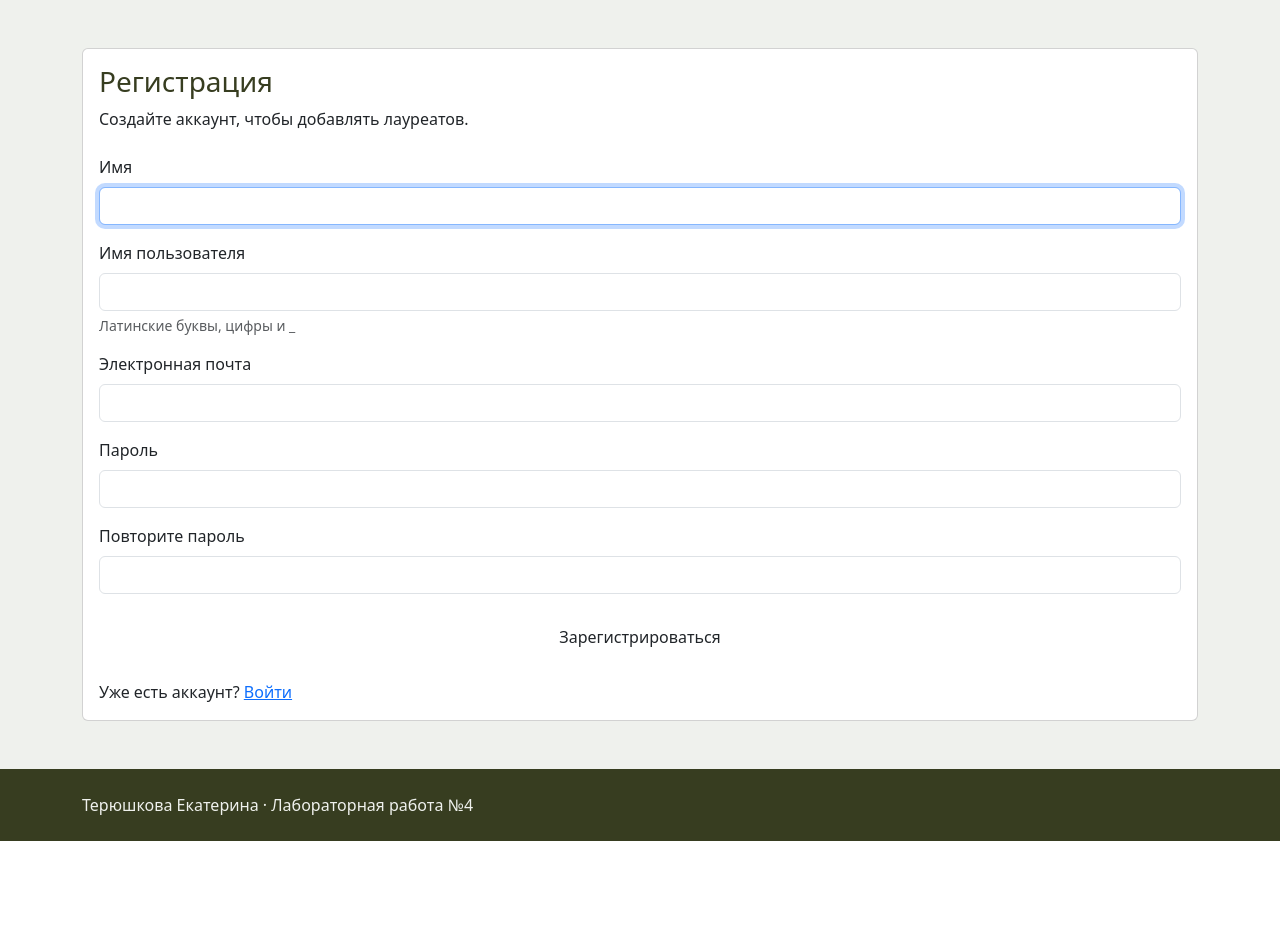
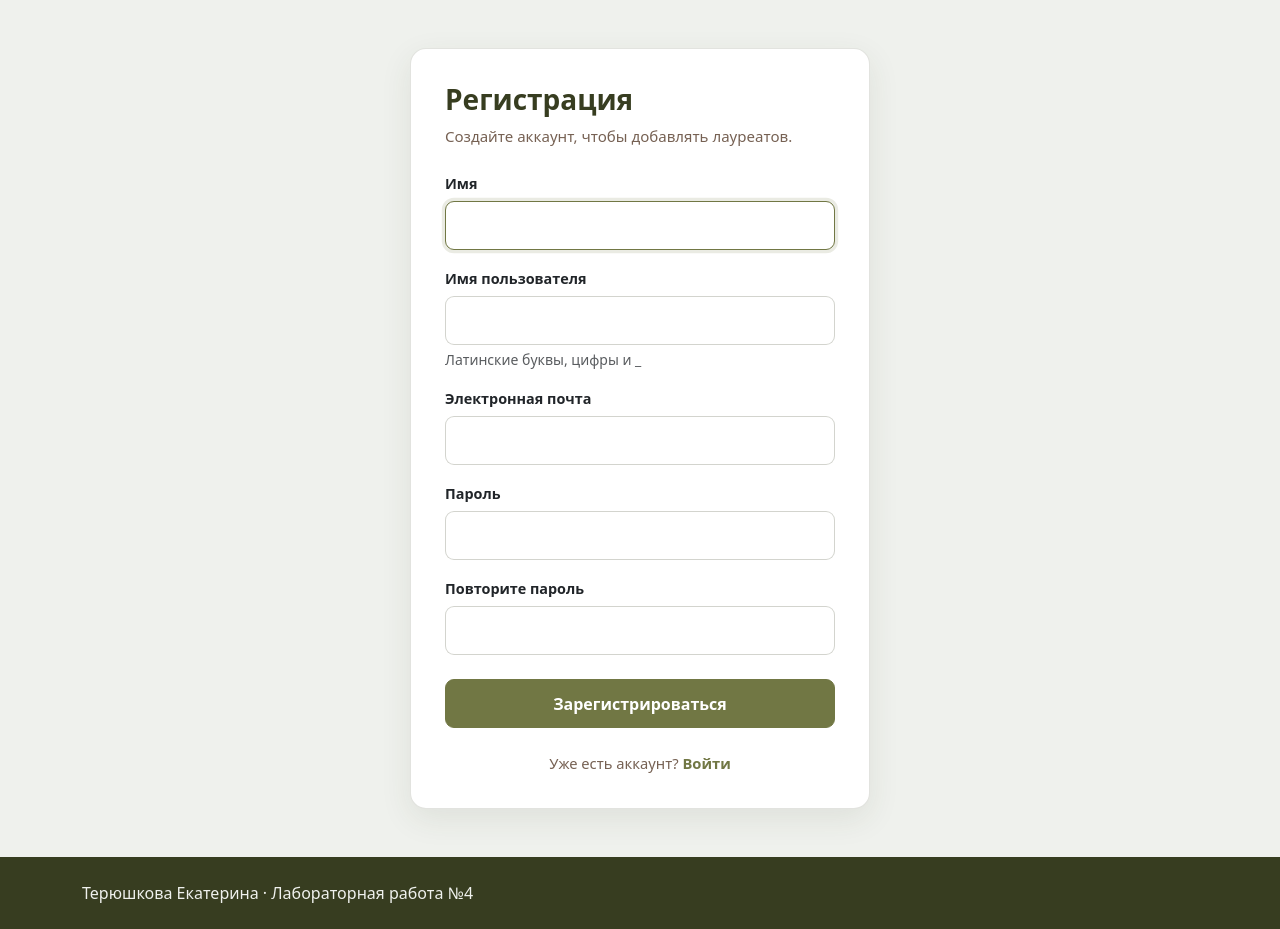
Before and after one commit to teruskovaekaterina-tech/Teryushkova_LR3_Laravel, a Laravel app: page /register in a window 1280 px wide. Shown: the part 68-997 px from the top of the page. Before the commit the page ends 909 px from the top, so only its background shows below. Run offline with Laravel 12, Linux system fonts and the light colour scheme.

Commit message:
ЛР4: компактные страницы входа, регистрации и пользователей

```diff
--- a/resources/scss/app.scss
+++ b/resources/scss/app.scss
@@ -190,11 +190,12 @@ body > main {
   margin-top: auto;
 }
 
-// Формы входа и регистрации.
+// Формы авторизации: компактные панели вместо растягивания по ширине.
 .auth-main {
   display: flex;
   flex-direction: column;
   justify-content: center;
+  align-items: center;
 }
 .auth-page {
   width: 100%;
@@ -202,66 +203,125 @@ body > main {
   margin: 0 auto;
 }
 .auth-card {
+  overflow: hidden;
   background: #fff;
-  border: 1px solid color.change($dark, $alpha: .12);
+  border: 1px solid rgba($dark, .14);
   border-radius: 16px;
-  box-shadow: 0 12px 34px rgba($dark, .09);
-  .card-body { padding: clamp(24px, 4vw, 36px); }
-  .form-label { font-weight: 600; font-size: .9rem; }
-  .form-control { padding: .7rem .85rem; border-radius: 9px; }
+  box-shadow: 0 10px 32px rgba($dark, .09);
+
+  .card-body {
+    padding: clamp(24px, 3vw, 34px);
+  }
+  .page-title {
+    font-size: 1.75rem;
+    font-weight: 700;
+  }
+  .form-label {
+    font-size: .9rem;
+    font-weight: 600;
+    margin-bottom: .4rem;
+  }
+  .form-control {
+    width: 100%;
+    background-color: #fff;
+    border: 1px solid rgba($dark, .22);
+    border-radius: 9px;
+    padding: .72rem .88rem;
+  }
   .form-control:focus {
     border-color: $olive;
     box-shadow: 0 0 0 .2rem rgba($olive, .15);
   }
 }
-.auth-description, .auth-switch { color: color.mix($dark, $light, 75%); }
-.auth-switch a { color: $olive; font-weight: 600; }
+.auth-description {
+  color: $brown;
+  font-size: .94rem;
+}
+.auth-switch {
+  color: $brown;
+  font-size: .92rem;
+  text-align: center;
 
-// Кнопки в цветовой палитре сайта.
+  a {
+    color: $olive;
+    font-weight: 600;
+    text-decoration: none;
+    &:hover { text-decoration: underline; }
+  }
+}
+
+// Единый цвет и размеры основных кнопок ЛР №4.
 .btn-olive {
-  background: $olive;
+  background-color: $olive;
   border: 1px solid $olive;
+  border-radius: 9px;
   color: #fff;
-  padding: .7rem 1rem;
-  border-radius: 9px;
+  padding: .72rem 1rem;
   font-weight: 600;
+  transition: background-color .15s ease, border-color .15s ease;
   &:hover, &:focus-visible {
-    background: $dark;
+    background-color: $dark;
     border-color: $dark;
     color: #fff;
   }
 }
 
-// Компактные карточки пользователей.
+// Пользователи: две компактные карточки в строке вместо блоков на всю ширину.
+.users-page {
+  width: 100%;
+  max-width: 940px;
+  margin: 0 auto;
+}
 .users-page .page-title {
-  font-size: clamp(2rem, 3vw, 2.7rem);
+  font-size: clamp(2rem, 2.6vw, 2.6rem);
 }
 .users-grid {
-  max-width: 980px;
-  margin: 0 auto;
   display: grid;
-  grid-template-columns: repeat(auto-fit, minmax(min(100%, 320px), 1fr));
-  gap: 20px;
+  grid-template-columns: repeat(2, minmax(0, 1fr));
+  gap: 22px;
+  align-items: stretch;
 }
 .user-card {
+  width: 100%;
+  min-height: 210px;
   background: #fff;
-  border: 1px solid color.change($dark, $alpha: .14);
+  border: 1px solid rgba($dark, .15);
   border-radius: 15px;
-  box-shadow: 0 5px 16px rgba($dark, .06);
+  box-shadow: 0 5px 18px rgba($dark, .06);
+
   .card-body { padding: 24px; }
   &__name {
     color: $dark;
-    font-size: 1.2rem;
-    line-height: 1.25;
+    font-size: 1.25rem;
+    line-height: 1.3;
     margin-bottom: .4rem;
     overflow-wrap: anywhere;
   }
-  &__handle { color: $brown; font-size: .92rem; overflow-wrap: anywhere; }
-  &__count { font-size: .96rem; color: $dark; }
+  &__handle {
+    color: $brown;
+    font-size: .94rem;
+    overflow-wrap: anywhere;
+  }
+  &__count {
+    color: $dark;
+    font-size: .95rem;
+  }
 }
 .admin-badge {
   background: $sage;
   color: $dark;
-  font-size: .7rem;
-  padding: .45em .6em;
+  font-size: .72rem;
+  padding: .45em .65em;
 }
+@media (max-width: 767.98px) {
+  .users-grid {
+    grid-template-columns: 1fr;
+    max-width: 500px;
+    margin: 0 auto;
+  }
+}
+@media (max-width: 575.98px) {
+  .auth-card .card-body { padding: 22px; }
+  .auth-card .page-title { font-size: 1.55rem; }
+  .user-card .card-body { padding: 20px; }
+}
```
Also changed, not shown: public/css/app.css.
